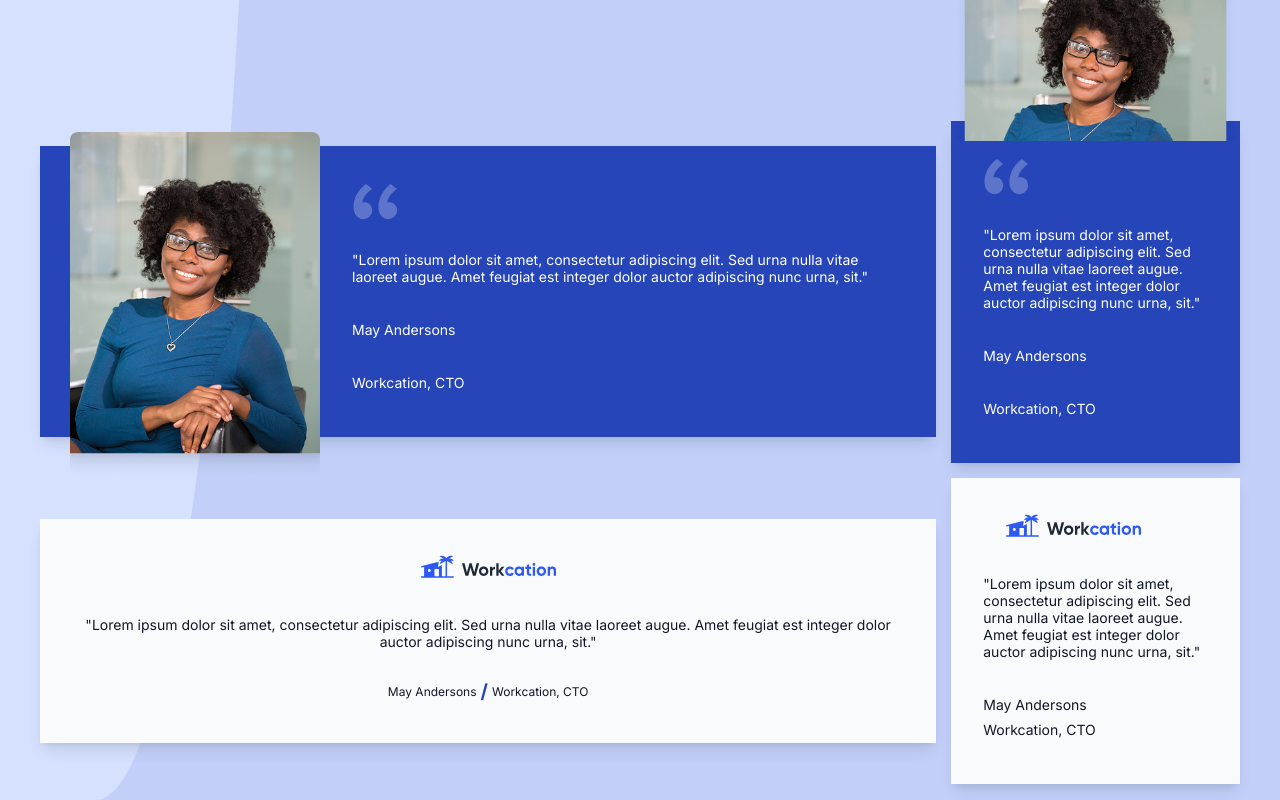
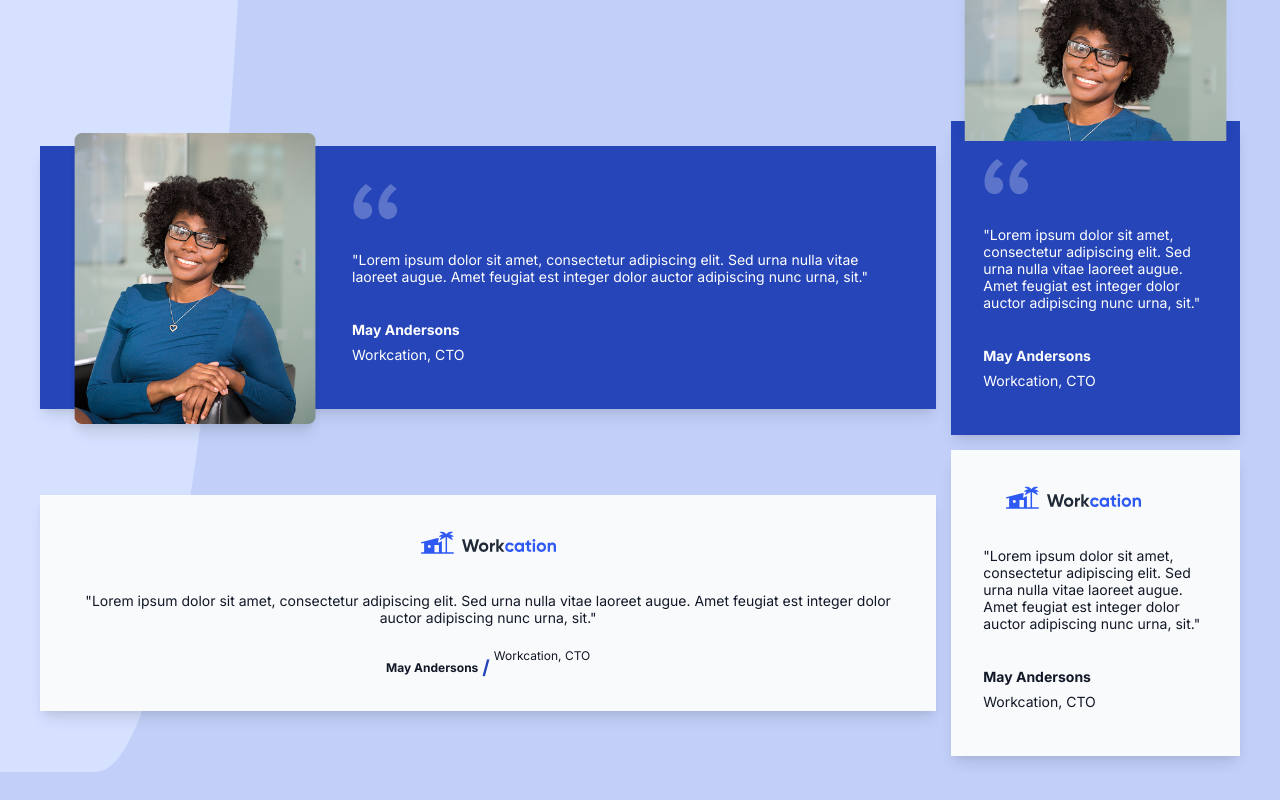
Before and after one commit to anneln/ComponentLibrary, a React (Vite) app: page / in a window 1280 px wide. Shown: the part 2097-2897 px from the top of the page. After the commit the page ends 2869 px from the top, so only its background shows below. Built offline with nearby package versions, Linux system fonts and the light colour scheme.

Commit message:
Update index.css

```diff
--- a/src/index.css
+++ b/src/index.css
@@ -372,6 +372,15 @@ h4 {
   margin-bottom: 6rem;
 }
 
+.testimonials-name {
+  font-weight: 700;
+  margin-bottom: 0;
+}
+
+.testimonials-cie {
+  margin-top: 0;
+}
+
 .testimonial-grid {
   display: grid;
   grid-template-columns: repeat(4, 1fr);
```
